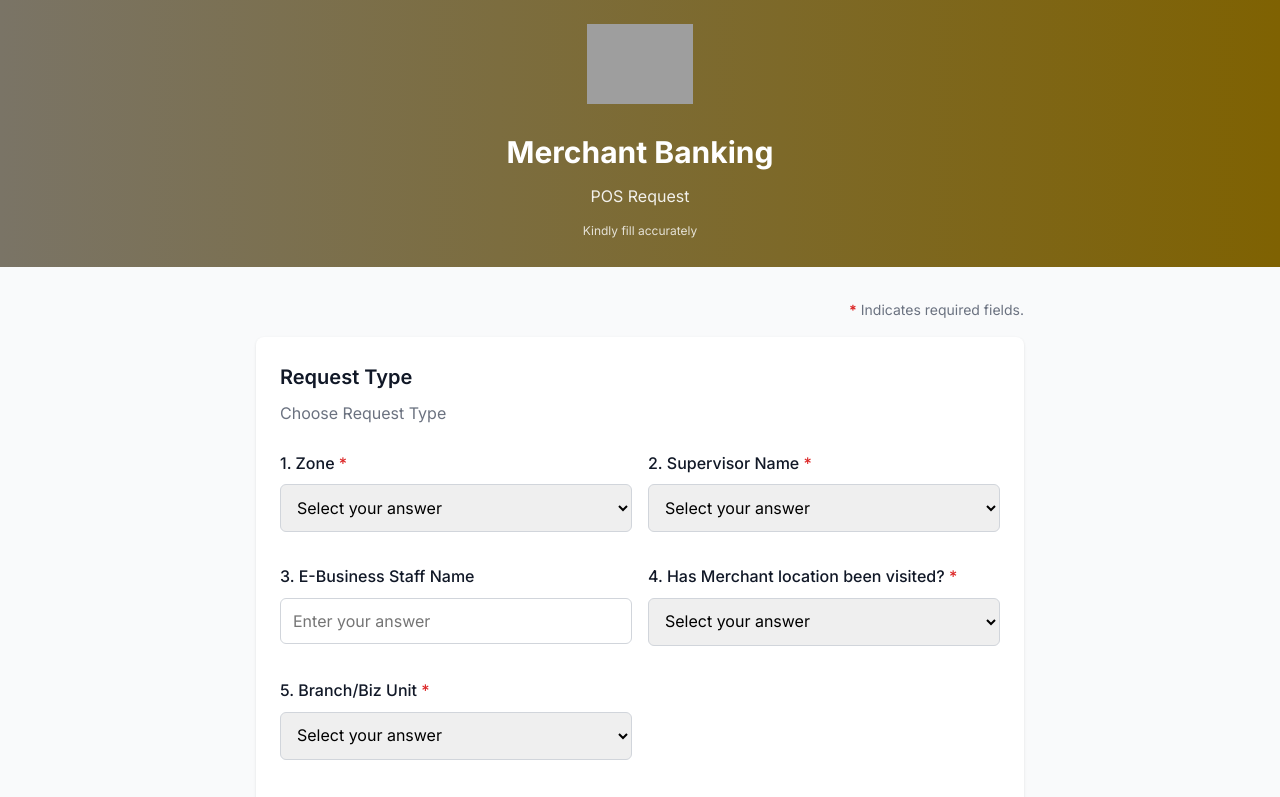
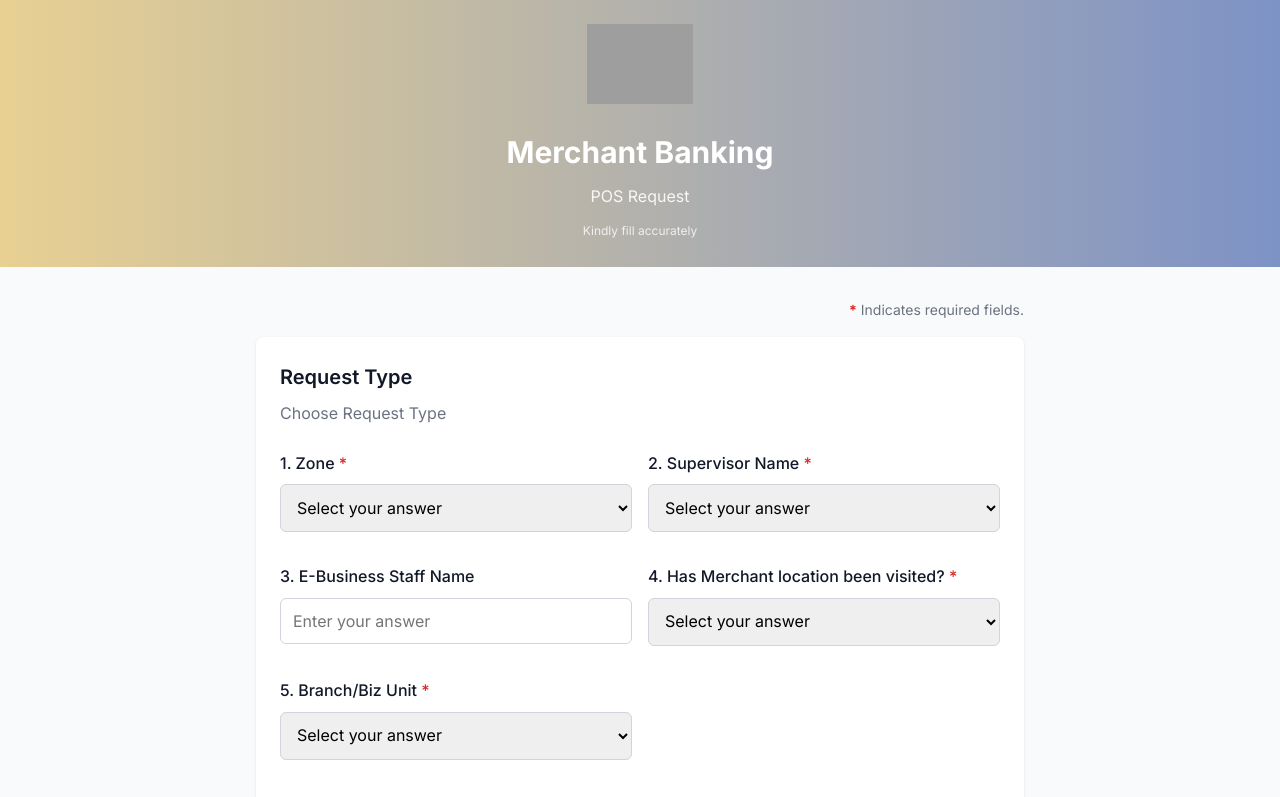
Before and after one commit to Idris-Virg/pos-merchant-form, a website: page public/index.html in a window 1280 px wide. Shown: the top 797 px of the page. Drawn offline with Linux system fonts and the light colour scheme; grey boxes are pictures that could not be loaded.

Commit message:
working deployment

```diff
--- a/public/index.html
+++ b/public/index.html
@@ -43,7 +43,7 @@
         color: var(--sbl-secondary);
       }
       .site-header {
-        background: linear-gradient(to left, #7f6202, #7a7466);
+        background: linear-gradient(to left, #7D92C6, #E8D092);
         color: white;
         padding: 1.5rem 1rem;
         text-align: center;
```
